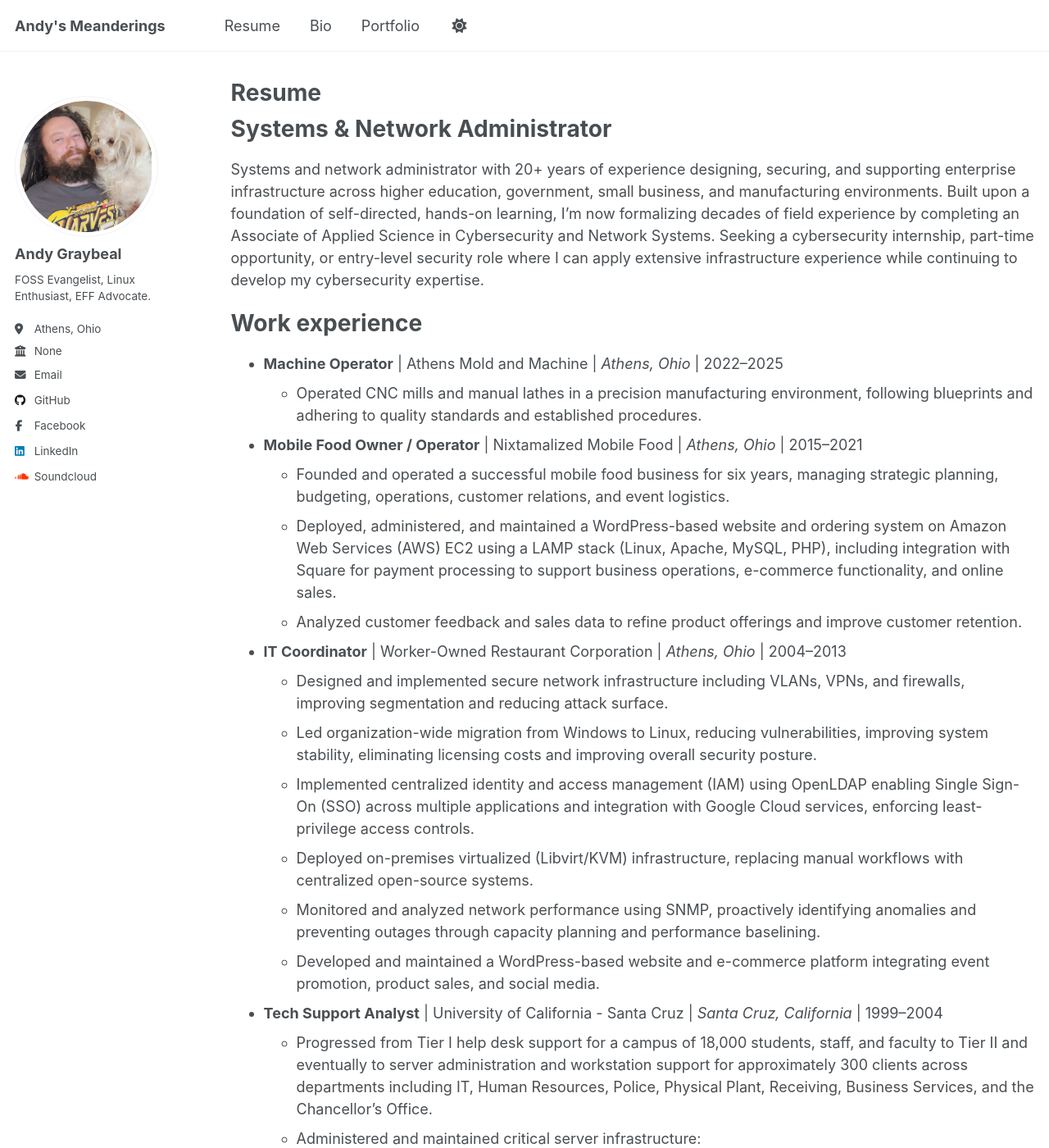
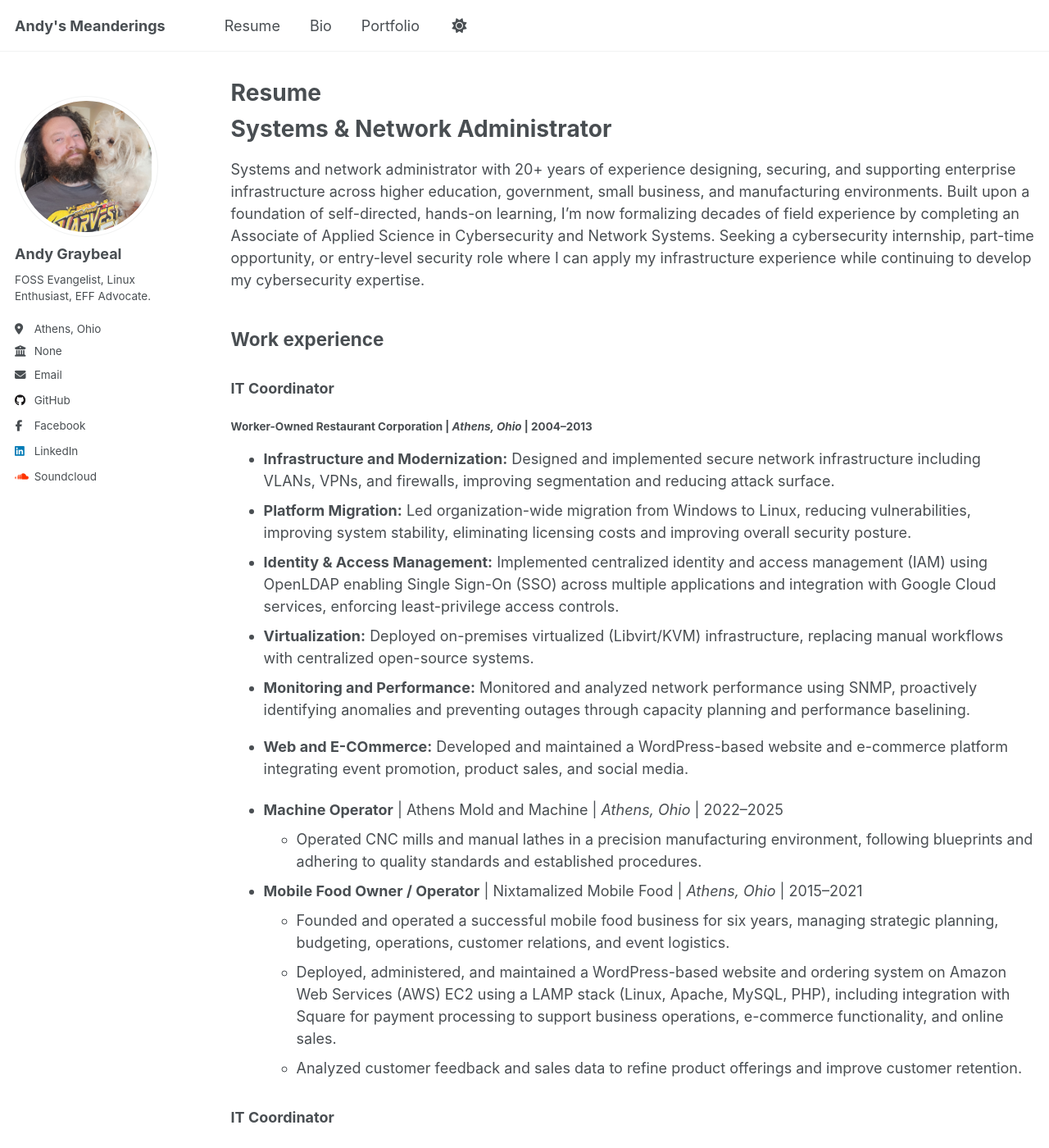
Before and after one commit to andy-graybeal/andy-graybeal.github.io, a Jekyll site: the page built from _pages/resume.md, in a window 1280 px wide and 1400 px high. Shown: the whole window at 82% size. Built offline with Jekyll 4.4.1, drawn with Linux system fonts in a browser that asks for light colours; a script that is not in the unit is left out; some of the changed text lies outside the part shown.

Commit message:
Update resume.md

```diff
--- a/_pages/resume.md
+++ b/_pages/resume.md
@@ -10,13 +10,23 @@ redirect_from:
 {% include base_path %}
 
 
-Systems & Network Administrator
-====
+# Systems & Network Administrator
 
-Systems and network administrator with 20+ years of experience designing, securing, and supporting enterprise infrastructure across higher education, government, small business, and manufacturing environments. Built upon a foundation of self-directed, hands-on learning, I'm now formalizing decades of field experience by completing an Associate of Applied Science in Cybersecurity and Network Systems. Seeking a cybersecurity internship, part-time opportunity, or entry-level security role where I can apply extensive infrastructure experience while continuing to develop my cybersecurity expertise.
 
-Work experience
-======
+Systems and network administrator with 20+ years of experience designing, securing, and supporting enterprise infrastructure across higher education, government, small business, and manufacturing environments. Built upon a foundation of self-directed, hands-on learning, I'm now formalizing decades of field experience by completing an Associate of Applied Science in Cybersecurity and Network Systems. Seeking a cybersecurity internship, part-time opportunity, or entry-level security role where I can apply my infrastructure experience while continuing to develop my cybersecurity expertise.
+
+## Work experience
+
+### IT Coordinator
+#### Worker-Owned Restaurant Corporation \| *Athens, Ohio* \| 2004–2013
+  * **Infrastructure and Modernization:** Designed and implemented secure network infrastructure including VLANs, VPNs, and firewalls, improving segmentation and reducing attack surface.
+  * **Platform Migration:** Led organization-wide migration from Windows to Linux, reducing vulnerabilities, improving system stability, eliminating licensing costs and improving overall security posture.
+  * **Identity & Access Management:** Implemented centralized identity and access management (IAM) using OpenLDAP enabling Single Sign-On (SSO) across multiple applications and integration with Google Cloud services, enforcing least-privilege access controls.
+  * **Virtualization:** Deployed on-premises virtualized (Libvirt/KVM) infrastructure, replacing manual workflows with centralized open-source systems.
+  * **Monitoring and Performance:** Monitored and analyzed network performance using SNMP, proactively identifying anomalies and preventing outages through capacity planning and performance baselining.
+  * **Web and E-COmmerce:** Developed and maintained a WordPress-based website and e-commerce platform integrating event promotion, product sales, and social media.
+
+
 * **Machine Operator** \| Athens Mold and Machine \| *Athens, Ohio* \| 2022–2025
   * Operated CNC mills and manual lathes in a precision manufacturing environment, following blueprints and adhering to quality standards and established procedures.
 
@@ -27,13 +37,14 @@ Work experience
   * Analyzed customer feedback and sales data to refine product offerings and improve customer retention.
 
 
-* **IT Coordinator** \| Worker-Owned Restaurant Corporation \| *Athens, Ohio* \| 2004–2013
-  * Designed and implemented secure network infrastructure including VLANs, VPNs, and firewalls, improving segmentation and reducing attack surface.
-  * Led organization-wide migration from Windows to Linux, reducing vulnerabilities, improving system stability, eliminating licensing costs and improving overall security posture.
-  * Implemented centralized identity and access management (IAM) using OpenLDAP enabling Single Sign-On (SSO) across multiple applications and integration with Google Cloud services, enforcing least-privilege access controls.
-  * Deployed on-premises virtualized (Libvirt/KVM) infrastructure, replacing manual workflows with centralized open-source systems.
-  * Monitored and analyzed network performance using SNMP, proactively identifying anomalies and preventing outages through capacity planning and performance baselining.
-  * Developed and maintained a WordPress-based website and e-commerce platform integrating event promotion, product sales, and social media.
+### IT Coordinator
+#### Worker-Owned Restaurant Corporation \| *Athens, Ohio* \| 2004–2013
+  * **Infrastructure and Modernization:** Designed and implemented secure network infrastructure including VLANs, VPNs, and firewalls, improving segmentation and reducing attack surface.
+  * **Platform Migration:** Led organization-wide migration from Windows to Linux, reducing vulnerabilities, improving system stability, eliminating licensing costs and improving overall security posture.
+  * **Identity & Access Management:** Implemented centralized identity and access management (IAM) using OpenLDAP enabling Single Sign-On (SSO) across multiple applications and integration with Google Cloud services, enforcing least-privilege access controls.
+  * **Virtualization:** Deployed on-premises virtualized (Libvirt/KVM) infrastructure, replacing manual workflows with centralized open-source systems.
+  * **Monitoring and Performance:** Monitored and analyzed network performance using SNMP, proactively identifying anomalies and preventing outages through capacity planning and performance baselining.
+  * **Web and E-COmmerce:** Developed and maintained a WordPress-based website and e-commerce platform integrating event promotion, product sales, and social media.
 
 
 * **Tech Support Analyst** \| University of California - Santa Cruz \| *Santa Cruz, California* \| 1999–2004
```
